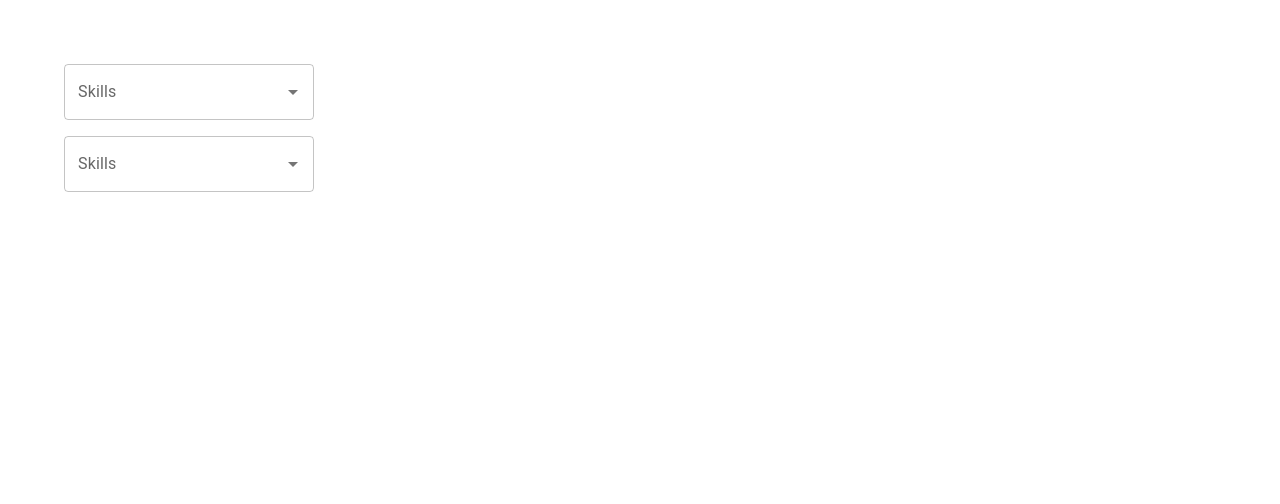
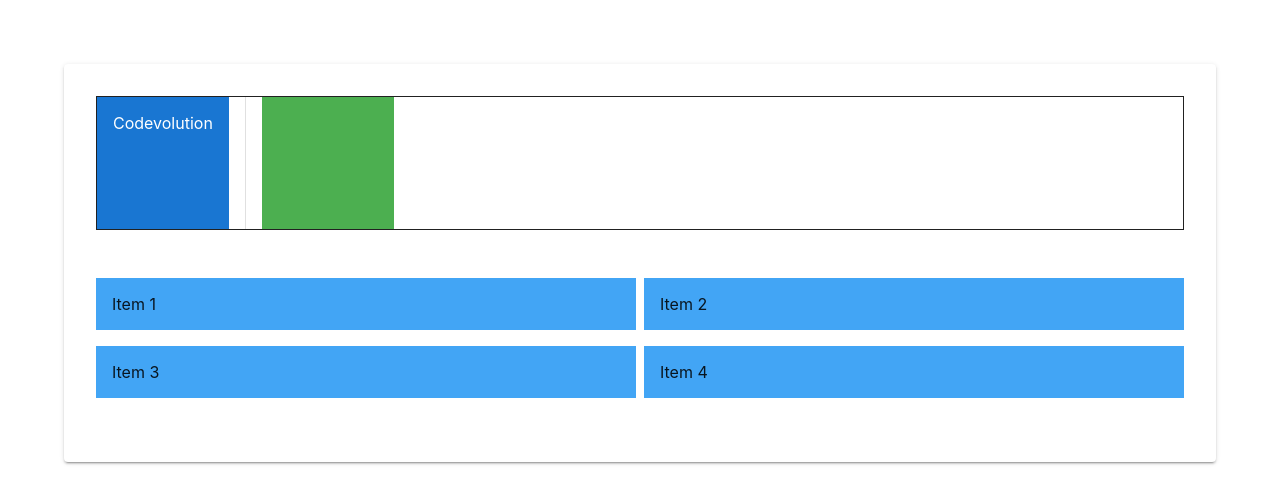
Before and after one commit to dattruong88vn/codevolution-mui, a React (Create React App) app: page / in a window 1280 px wide. Shown: the top 504 px of the page. Built offline with nearby package versions, Linux system fonts and the light colour scheme.

Commit message:
Layout: Box, Stack, Page, Grid

```diff
--- a/src/App.tsx
+++ b/src/App.tsx
@@ -1,5 +1,6 @@
 import "./App.css";
-import { MuiAutocomplete } from "./components/MuiAutocomplete";
+import { MuiLayout } from "./components/MuiLayout";
+// import { MuiAutocomplete } from "./components/MuiAutocomplete";
 // import { MuiRating } from "./components/MuiRating";
 // import { MuiSwitch } from "./components/MuiSwitch";
 // import { MuiCheckbox } from "./components/MuiCheckbox";
@@ -20,7 +21,8 @@
       {/* <MuiCheckbox /> */}
       {/* <MuiSwitch /> */}
       {/* <MuiRating /> */}
-      <MuiAutocomplete />
+      {/* <MuiAutocomplete /> */}
+      <MuiLayout />
     </div>
   );
 }
--- /dev/null
+++ b/src/components/MuiLayout.tsx
@@ -0,0 +1,59 @@
+import { Box, Stack, Grid, Paper, Divider } from "@mui/material";
+
+export const MuiLayout = () => {
+  return (
+    <Paper sx={{ padding: "32px" }} elevation={2}>
+      <Stack
+        border="1px solid"
+        spacing={2}
+        direction="row"
+        divider={<Divider orientation="vertical" flexItem />}
+      >
+        <Box
+          component="span"
+          sx={{
+            backgroundColor: "primary.main",
+            color: "white",
+            height: "100px",
+            width: "100px",
+            padding: "16px",
+            "&:hover": {
+              backgroundColor: "primary.light",
+            },
+          }}
+        >
+          Codevolution
+        </Box>
+        <Box
+          display="flex"
+          height="100px"
+          width="100px"
+          bgcolor="success.light"
+          p={2}
+        ></Box>
+      </Stack>
+      <Grid rowSpacing={2} columnSpacing={1} container my={4}>
+        <Grid item xs={6}>
+          <Box p={2} bgcolor="primary.light">
+            Item 1
+          </Box>
+        </Grid>
+        <Grid item xs={6}>
+          <Box p={2} bgcolor="primary.light">
+            Item 2
+          </Box>
+        </Grid>
+        <Grid item xs={6}>
+          <Box p={2} bgcolor="primary.light">
+            Item 3
+          </Box>
+        </Grid>
+        <Grid item xs={6}>
+          <Box p={2} bgcolor="primary.light">
+            Item 4
+          </Box>
+        </Grid>
+      </Grid>
+    </Paper>
+  );
+};
```
